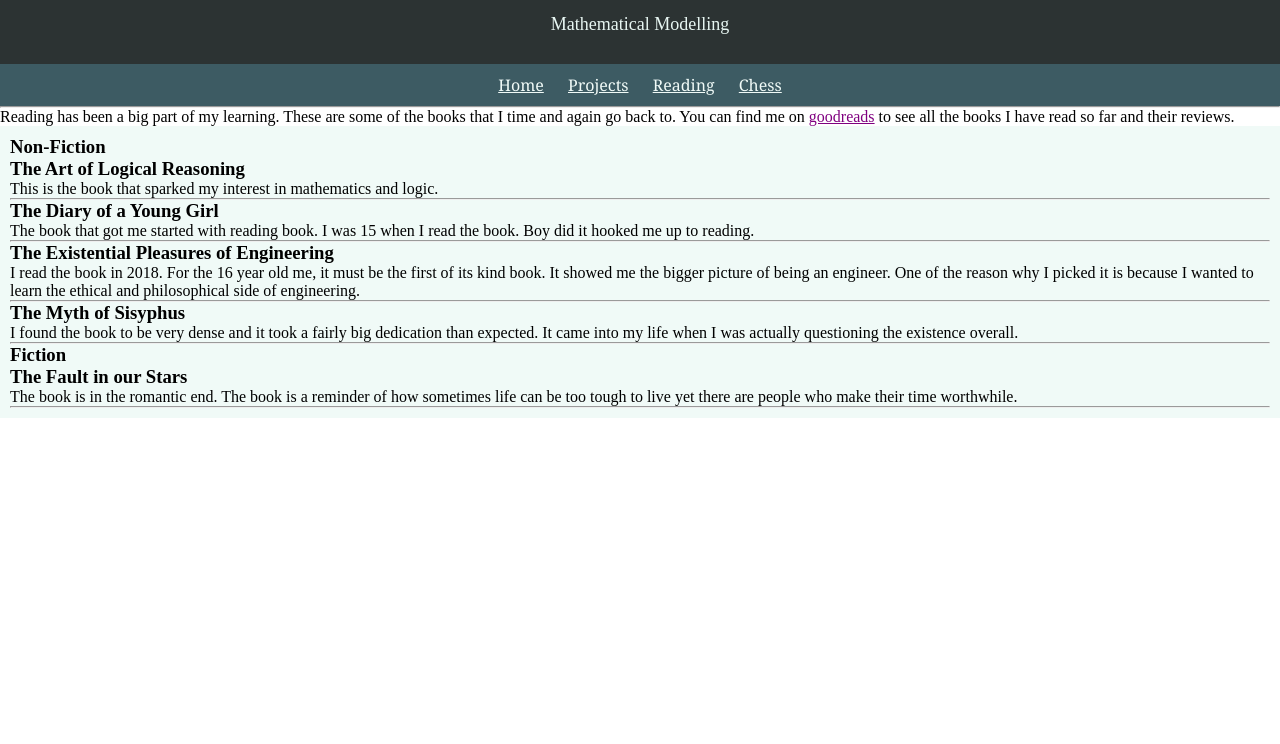
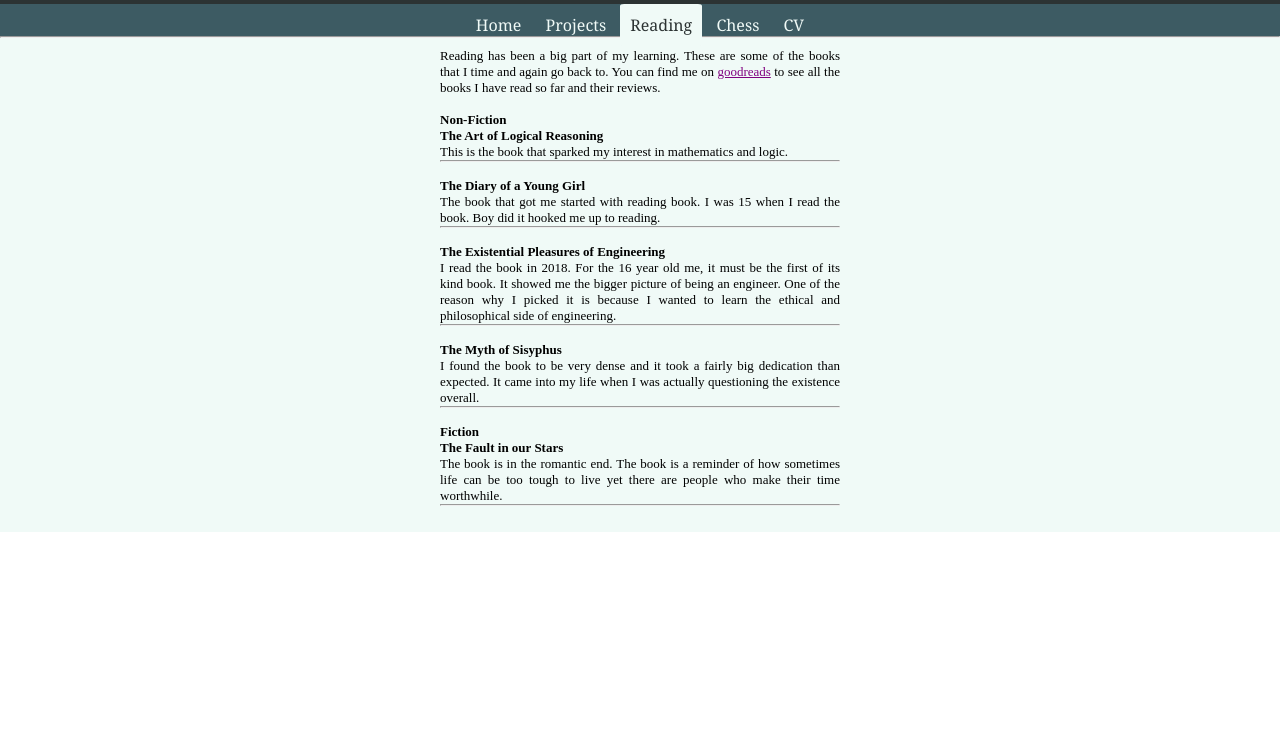
Before and after one commit to ricemutton/Portfolio, a plain HTML site: page Reading.html in a window 1280 px wide. Shown: the part 56-800 px from the top of the page. Drawn offline with Linux system fonts and the light colour scheme.

Commit message:
finalindex

```diff
--- a/Reading.html
+++ b/Reading.html
@@ -9,40 +9,48 @@
 <body>
     <header>
         <section>
-            <div class="header"><a href="/index.html"><h1>Sharada Poudel</h1></a></div>
-            <div class="header"> Mathematical Modelling</div>
+            <div class="header">
+                <a id="exception_links" href="/index.html"><h1>Sharada Poudel</h1></a>
+            </div>
             <!--navigation bar-->
-                <div class="navigation_bar">
-                    <a id="navbar_item" href="/index.html">Home</a>
-                    <a id="navbar_item" href="/Projects.html">Projects</a>
-                    <a id="navbar_item" href="/Reading.html">Reading</a>
-                    <a id="navbar_item" href="https://www.chess.com/member/ricemutton">Chess</a>
-                </div>
+            <div class="navigation_bar">
+                <ul>
+                    <li><a id="navbar_item" href="/index.html">Home</a></li>
+                    <li><a id="navbar_item" href="/Projects.html">Projects</a></li>
+                    <li><span><a href="/Reading.html">Reading</a></span></li>
+                    <li><a id="navbar_item" href="https://www.chess.com/member/ricemutton">Chess</a></li>
+                    <li><a id="navbar_item" href="/CV.html">CV</a></li></ul>
+
+            </div>
         </section>
         <hr>
-        <p>Reading has been a big part of my learning. These are some of the books that I time and again go back to. You can find me on <a href="https://www.goodreads.com/user/show/171386117-sharada-poudel">goodreads</a> to see all the books I have read so far and their reviews.</p>
+
     <main>
-       <div>
-        <ul class="Booknames">
-            <h3>Non-Fiction</h3>
-            <li><h3><span> The Art of Logical Reasoning</span></h3></li>
-            <div><p>This is the book that sparked my interest in mathematics and logic.</p></div>
-            <hr>
-            <li><h3><span> The Diary of a Young Girl</span></h3></li>
-            <div><p>The book that got me started with reading book. I was 15 when I read the book. Boy did it hooked me up to reading.</p></div>
-            <hr>
-            <li><h3><span>The Existential Pleasures of Engineering</span></h3></li>
-            <div><p>I read the book in 2018. For the 16 year old me, it must be the first of its kind book. It showed me the bigger picture of being an engineer. One of the reason why I picked it is because I wanted to learn the ethical and philosophical side of engineering.</p></div>
-            <hr>
-            <li><h3>The Myth of Sisyphus<span></span></h3></li>
-            <div><p>I found the book to be very dense and it took a fairly big dedication than expected. It came into my life when I was actually questioning the existence overall.</p></div>
-            <hr>
-            <h3>Fiction</h3>
-            <li><h3><span> The Fault in our Stars</span></h3></li>
-            <div><p>The book is in the romantic end. The book is a reminder of how sometimes life can be too tough to live yet there are people who make their time worthwhile.</p></div>
-            <hr>
-        </ul>
-       </div>
+        <section class="bodycontent">
+            <p>Reading has been a big part of my learning. These are some of the books that I time and again go back to. You can find me on <a href="https://www.goodreads.com/user/show/171386117-sharada-poudel">goodreads</a> to see all the books I have read so far and their reviews.</p>
+            </section><br>
+        </div>
+        <section class="bodycontent">
+            <h4>Non-Fiction</h4>
+            <ul class="Booknames">
+                <li><h4>The Art of Logical Reasoning</h4></li>
+                <p>This is the book that sparked my interest in mathematics and logic.</p>
+                <hr><br>
+                <li><h4>The Diary of a Young Girl</h4></li>
+                <p>The book that got me started with reading book. I was 15 when I read the book. Boy did it hooked me up to reading.</p>
+                <hr><br>
+                <li><h4>The Existential Pleasures of Engineering</h4></li>
+                <p>I read the book in 2018. For the 16 year old me, it must be the first of its kind book. It showed me the bigger picture of being an engineer. One of the reason why I picked it is because I wanted to learn the ethical and philosophical side of engineering.</p>
+                <hr><br>
+                <li><h4>The Myth of Sisyphus</h4></li>
+                <p>I found the book to be very dense and it took a fairly big dedication than expected. It came into my life when I was actually questioning the existence overall.</p>
+                <hr><br>
+                <h4>Fiction</h4>
+                <li><h4>The Fault in our Stars</h4></li>
+                <p>The book is in the romantic end. The book is a reminder of how sometimes life can be too tough to live yet there are people who make their time worthwhile.</p>
+                <hr><br>
+            </ul>
+        </section>
     </main>
 </body>
 </html>
--- a/style.css
+++ b/style.css
@@ -16,12 +16,36 @@
     font-size: large;
 }
 
+ul {
+    list-style-type: none;
+}
 
+li{
+    display: inline;
+}
+
+li a {
+    color: #2C3333;
+    text-align: center;
+    text-decoration: none;
+}
+span{
+    background-color: #f0faf7;
+    color: black;
+    padding: 10px;
+    border-radius: 5%;
+    text-decoration: none;
+
+}
+
+li a.active{
+    background-color: #f0faf7;
+}
 .navigation_bar{
     background-color:#3d5b63;
     text-align: center;
     font-family: 'Georgia';
-    padding:10px;
+    padding-top: 10px;
 }
 
 #navbar_item{
@@ -34,15 +58,21 @@
 main{
     background-color: #f0faf7;
     padding:10px;
+    font-size: small;
 }
-.upperbody{
-    margin-right: 100px;
-    margin-left: 100px;
+.aboutme{
+    text-align: center;
 }
-.lowerbody{
-    margin-right: 100px;
-    margin-left: 100px;
+
+.headingline{
+    display: inline;
 }
+.bodycontent{
+    text-align: justify;
+    width: 400px;
+    margin: auto;
+}
+
 /* Content Edits (upperbody)*/
 .aboutme{
     background-color: whitesmoke;
@@ -61,7 +91,6 @@ a{
   /* selected link */
 a:active {
     color: black;
-    font-size: small;
     text-decoration: none;
   }
 
@@ -75,5 +104,9 @@ a:active {
 }
 footer{
     text-align: center;
-    font-size: x-small;
+    font-size: smaller;
+    background-color: #2C3333;
+    opacity: 0.7;
+    padding: 5px;
+    color: #E7F6F2;
 }
```
Also changed, not shown: Projects.html (+14 -6 lines), index.html (+25 -16 lines).
